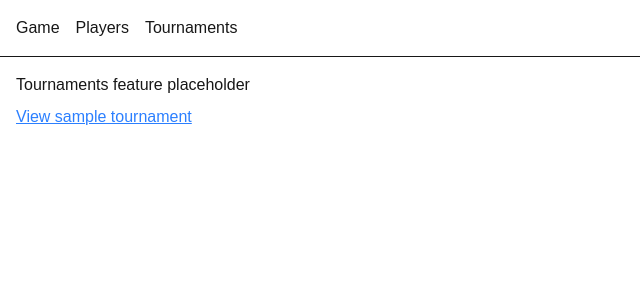
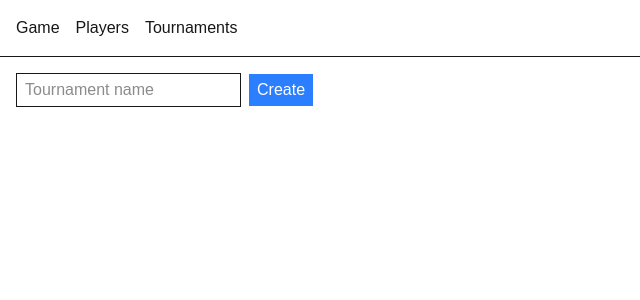
Before and after one commit to ChrisTansey007/Darts, a Next.js app in the folder src/: page /tournaments in a window 1280 px wide. Shown: the top 300 px of the page, without its empty margins (0-640 px from the left). Built offline with nearby package versions, Linux system fonts and the light colour scheme.

Commit message:
Implement basic player and tournament features

```diff
--- a/src/components/players/PlayersFeature.js
+++ b/src/components/players/PlayersFeature.js
@@ -1,5 +1,69 @@
 'use client'
 
+import { useState } from 'react'
+import usePlayerStore from '@/stores/playerStore'
+
 export default function PlayersFeature() {
-  return <div className="p-4">Players feature placeholder</div>
+  const {
+    players,
+    addPlayer,
+    deletePlayer,
+    selectPlayerForGame,
+    selectedForGame,
+    clearSelection,
+  } = usePlayerStore((state) => state)
+
+  const [name, setName] = useState('')
+
+  const handleAdd = () => {
+    if (!name.trim()) return
+    addPlayer({ name: name.trim() })
+    setName('')
+  }
+
+  return (
+    <div className="p-4 space-y-4">
+      <div className="space-x-2">
+        <input
+          type="text"
+          className="border px-2 py-1"
+          placeholder="Player name"
+          value={name}
+          onChange={(e) => setName(e.target.value)}
+        />
+        <button
+          className="px-2 py-1 bg-blue-500 text-white"
+          onClick={handleAdd}
+        >
+          Add
+        </button>
+      </div>
+      <ul className="space-y-2">
+        {players.map((p) => (
+          <li key={p.id} className="flex items-center space-x-2">
+            <input
+              type="checkbox"
+              checked={selectedForGame.includes(p.id)}
+              onChange={() => selectPlayerForGame(p.id)}
+            />
+            <span className="flex-1">{p.name}</span>
+            <button
+              className="px-2 py-1 bg-red-500 text-white"
+              onClick={() => deletePlayer(p.id)}
+            >
+              Delete
+            </button>
+          </li>
+        ))}
+      </ul>
+      {selectedForGame.length > 0 && (
+        <button
+          className="px-2 py-1 bg-gray-500 text-white"
+          onClick={clearSelection}
+        >
+          Clear Selection
+        </button>
+      )}
+    </div>
+  )
 }
--- a/src/components/tournaments/TournamentsFeature.js
+++ b/src/components/tournaments/TournamentsFeature.js
@@ -1,14 +1,54 @@
 'use client'
 
+import { useState } from 'react'
 import Link from 'next/link'
+import useTournamentStore from '@/stores/tournamentStore'
+import usePlayerStore from '@/stores/playerStore'
 
 export default function TournamentsFeature() {
+  const { tournaments, createTournament } = useTournamentStore((state) => state)
+  const players = usePlayerStore((state) => state.players)
+  const [name, setName] = useState('')
+
+  const handleCreate = () => {
+    if (!name.trim()) return
+    createTournament({
+      name: name.trim(),
+      participants: players.map((p) => p.id),
+    })
+    setName('')
+  }
+
   return (
-    <div className="p-4 space-y-2">
-      <div>Tournaments feature placeholder</div>
-      <Link href="/tournaments/1" className="text-blue-500 underline">
-        View sample tournament
-      </Link>
+    <div className="p-4 space-y-4">
+      <div className="space-x-2">
+        <input
+          type="text"
+          className="border px-2 py-1"
+          placeholder="Tournament name"
+          value={name}
+          onChange={(e) => setName(e.target.value)}
+        />
+        <button
+          className="px-2 py-1 bg-blue-500 text-white"
+          onClick={handleCreate}
+        >
+          Create
+        </button>
+      </div>
+      <ul className="space-y-2">
+        {tournaments.map((t) => (
+          <li key={t.id} className="flex items-center space-x-2">
+            <span className="flex-1">{t.name}</span>
+            <Link
+              href={`/tournaments/${t.id}`}
+              className="text-blue-500 underline"
+            >
+              View
+            </Link>
+          </li>
+        ))}
+      </ul>
     </div>
   )
 }
```
